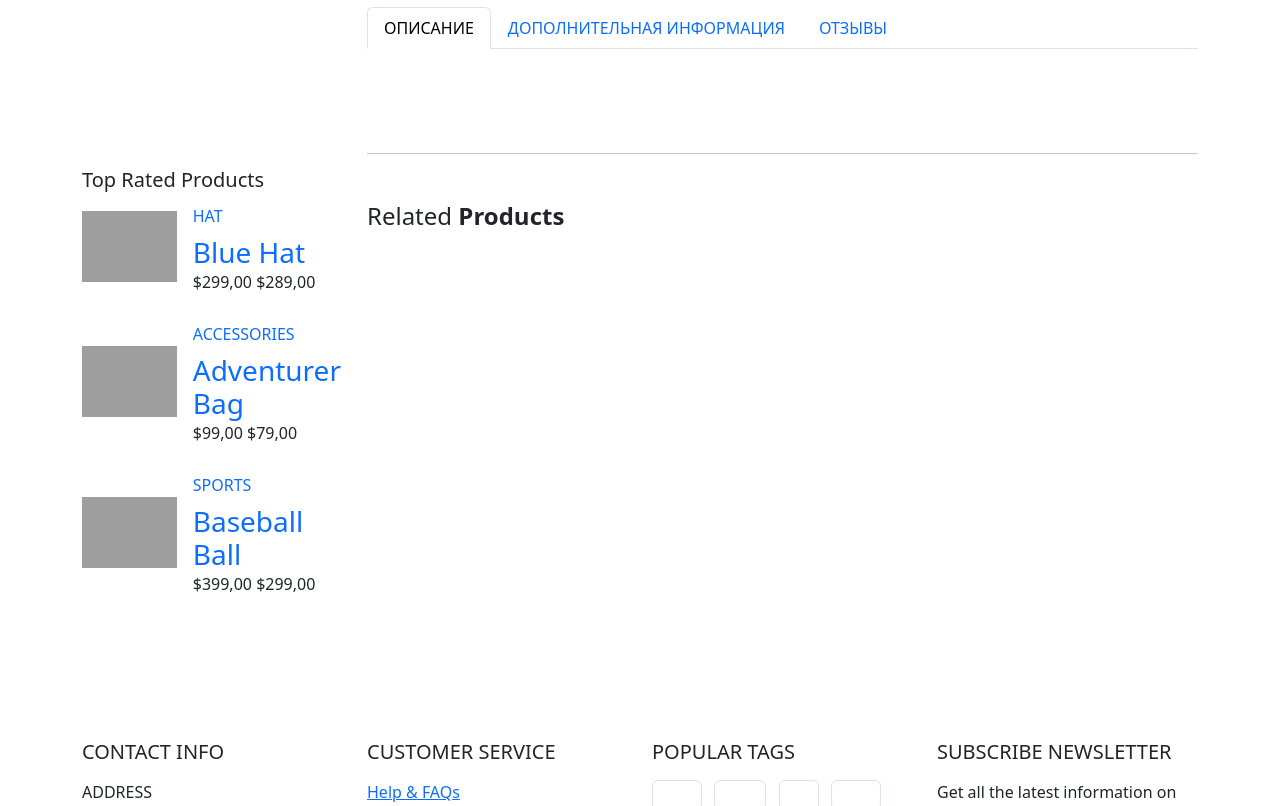
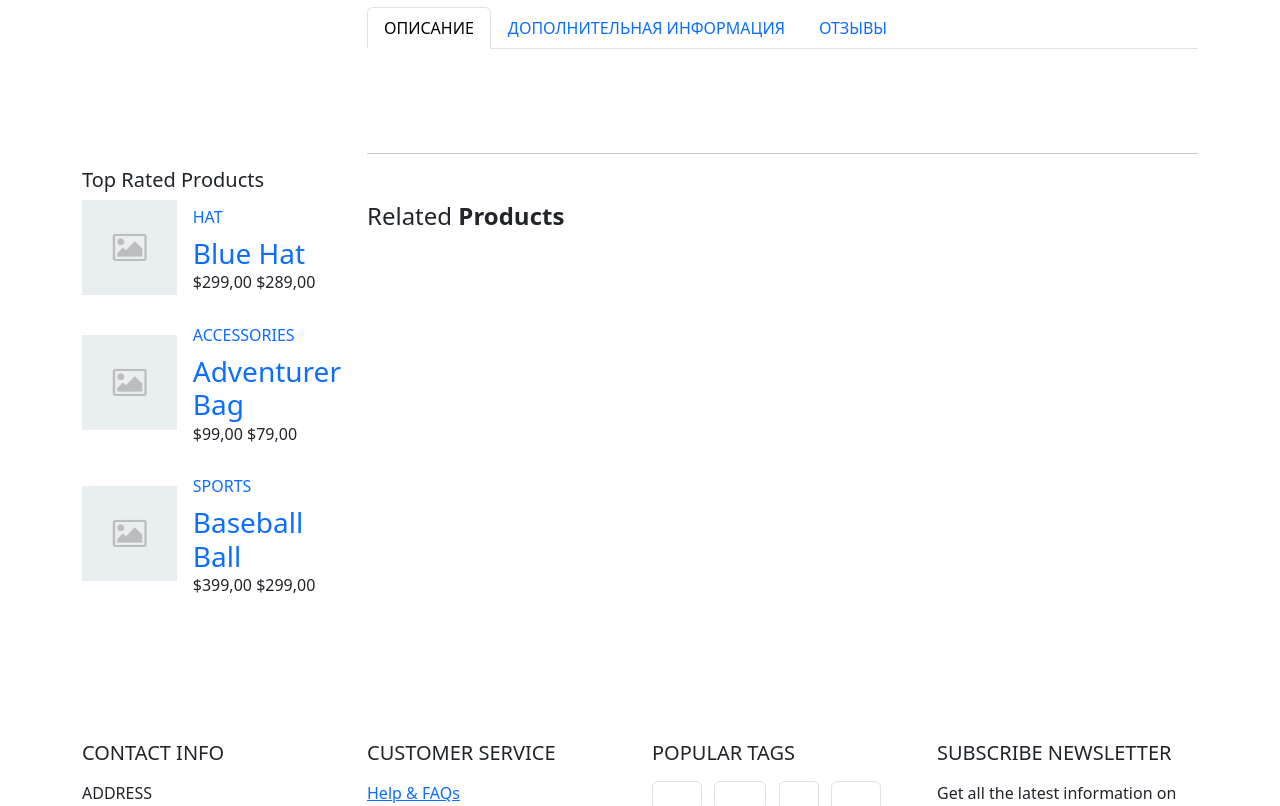
Before and after one commit to CH1979/turkey, a Django app: template market/templates/market/lot_detail.html in a window 1280 px wide. Shown: the part 674-1480 px from the top of the page. Run offline with Django 3.2, Linux system fonts and the light colour scheme; the template is opened without the code that fills it, so the values that code supplies are empty; parts of the project's set-up code (start-up, migrations or seed data) failed here and were passed over; some libraries are stand-ins or nearby versions; grey boxes are pictures that could not be loaded.

Commit message:
Add placeholder for missed image

```diff
--- a/market/templates/lot_base.html
+++ b/market/templates/lot_base.html
@@ -74,7 +74,7 @@
                                     <div class="product-thumb-info border-0">
                                         <a href="shop-product-sidebar-left.html">
                                             <div class="product-thumb-info-image">
-                                                <img alt="" class="img-fluid" src="img/products/product-grey-6.jpg">
+                                                <img alt="" class="img-fluid" src="{% static 'img/no_image_medium.png' %}">
                                             </div>
                                         </a>
                                     </div>
@@ -96,7 +96,7 @@
                                     <div class="product-thumb-info border-0">
                                         <a href="shop-product-sidebar-left.html">
                                             <div class="product-thumb-info-image">
-                                                <img alt="" class="img-fluid" src="img/products/product-grey-8.jpg">
+                                                <img alt="" class="img-fluid" src="{% static 'img/no_image_medium.png' %}">
                                             </div>
                                         </a>
                                     </div>
@@ -118,7 +118,7 @@
                                     <div class="product-thumb-info border-0">
                                         <a href="shop-product-sidebar-left.html">
                                             <div class="product-thumb-info-image">
-                                                <img alt="" class="img-fluid" src="img/products/product-grey-9.jpg">
+                                                <img alt="" class="img-fluid" src="{% static 'img/no_image_medium.png' %}">
                                             </div>
                                         </a>
                                     </div>
--- a/market/templates/market/lot_detail.html
+++ b/market/templates/market/lot_detail.html
@@ -6,11 +6,17 @@
 
 		<div class="thumb-gallery-wrapper">
 			<div class="thumb-gallery-detail owl-carousel owl-theme manual nav-inside nav-style-1 nav-dark mb-3">
-				{% for item in lot.gallery_set.all %}
+				{% if lot.gallery_set.all %}
+					{% for item in lot.gallery_set.all %}
+						<div>
+							<img alt="{{ lot.title }}" class="img-fluid" src="{{ item.image.medium.url }}" data-zoom-image="{{ item.image.url }}">
+						</div>
+					{% endfor %}
+				{% else %}
 					<div>
-						<img alt="{{ lot.title }}" class="img-fluid" src="{{ item.image.medium.url }}" data-zoom-image="{{ item.image.url }}">
+						<img alt="{{ lot.title }}" class="img-fluid" src="{% static 'img/no_image_large.png' %}">
 					</div>
-				{% endfor %}
+				{% endif %}
 			</div>
 			<div class="thumb-gallery-thumbs owl-carousel owl-theme manual thumb-gallery-thumbs">
 				{% for item in lot.gallery_set.all %}
@@ -233,7 +239,7 @@
 					</a>
 					<a href="shop-product-sidebar-left.html">
 						<div class="product-thumb-info-image">
-							<img alt="" class="img-fluid" src="img/products/product-grey-1.jpg">
+							<img alt="" class="img-fluid" src="{% static 'img/no_image_medium.png' %}">
 
 						</div>
 					</a>
@@ -272,9 +278,9 @@
 					</a>
 					<a href="shop-product-sidebar-left.html">
 						<div class="product-thumb-info-image product-thumb-info-image-effect">
-							<img alt="" class="img-fluid" src="img/products/product-grey-7.jpg">
+							<img alt="" class="img-fluid" src="{% static 'img/no_image_medium.png' %}">
 
-								<img alt="" class="img-fluid" src="img/products/product-grey-7-2.jpg">
+								<img alt="" class="img-fluid" src="{% static 'img/no_image_medium.png' %}">
 
 						</div>
 					</a>
@@ -308,7 +314,7 @@
 					</a>
 					<a href="shop-product-sidebar-left.html">
 						<div class="product-thumb-info-image">
-							<img alt="" class="img-fluid" src="img/products/product-grey-2.jpg">
+							<img alt="" class="img-fluid" src="{% static 'img/no_image_medium.png' %}">
 
 						</div>
 					</a>
@@ -347,7 +353,7 @@
 					</a>
 					<a href="shop-product-sidebar-left.html">
 						<div class="product-thumb-info-image">
-							<img alt="" class="img-fluid" src="img/products/product-grey-3.jpg">
+							<img alt="" class="img-fluid" src="{% static 'img/no_image_medium.png' %}">
 
 						</div>
 					</a>
@@ -381,7 +387,7 @@
 					</a>
 					<a href="shop-product-sidebar-left.html">
 						<div class="product-thumb-info-image">
-							<img alt="" class="img-fluid" src="img/products/product-grey-4.jpg">
+							<img alt="" class="img-fluid" src="{% static 'img/no_image_medium.png' %}">
 
 						</div>
 					</a>
@@ -415,7 +421,7 @@
 					</a>
 					<a href="shop-product-sidebar-left.html">
 						<div class="product-thumb-info-image">
-							<img alt="" class="img-fluid" src="img/products/product-grey-5.jpg">
+							<img alt="" class="img-fluid" src="{% static 'img/no_image_medium.png' %}">
 
 						</div>
 					</a>
@@ -449,7 +455,7 @@
 					</a>
 					<a href="shop-product-sidebar-left.html">
 						<div class="product-thumb-info-image">
-							<img alt="" class="img-fluid" src="img/products/product-grey-6.jpg">
+							<img alt="" class="img-fluid" src="{% static 'img/no_image_medium.png' %}">
 
 						</div>
 					</a>
@@ -483,7 +489,7 @@
 					</a>
 					<a href="shop-product-sidebar-left.html">
 						<div class="product-thumb-info-image">
-							<img alt="" class="img-fluid" src="img/products/product-grey-8.jpg">
+							<img alt="" class="img-fluid" src="{% static 'img/no_image_medium.png' %}">
 
 						</div>
 					</a>
@@ -517,7 +523,7 @@
 					</a>
 					<a href="shop-product-sidebar-left.html">
 						<div class="product-thumb-info-image">
-							<img alt="" class="img-fluid" src="img/products/product-grey-9.jpg">
+							<img alt="" class="img-fluid" src="{% static 'img/no_image_medium.png' %}">
 
 						</div>
 					</a>
--- a/market/templates/market/lot_list.html
+++ b/market/templates/market/lot_list.html
@@ -18,7 +18,11 @@
                         </div>
                         <a href="{% url 'lot_detail' lot.id %}">
                             <div class="product-thumb-info-image">
-                                <img alt="{{ lot.title }}" class="img-fluid" src="{{ lot.gallery_set.all.0.image.medium.url }}">
+                                {% if lot.gallery_set.all %}
+                                    <img alt="{{ lot.title }}" class="img-fluid" src="{{ lot.gallery_set.all.0.image.medium.url }}">
+                                {% else %}
+                                    <img alt="{{ lot.title }}" class="img-fluid" src="{% static 'img/no_image_medium.png' %}">
+                                {% endif %}
                             </div>
                         </a>
                     </div>
```
Also changed, not shown: static/img/no_image_large.png (added), static/img/no_image_medium.png (added).
